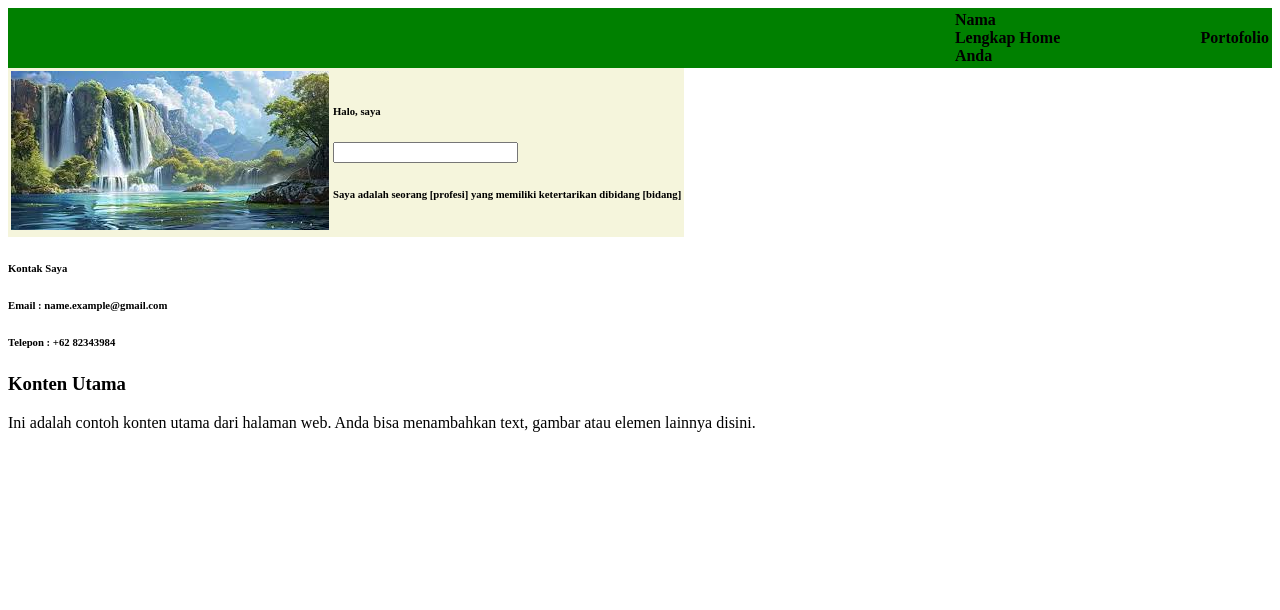
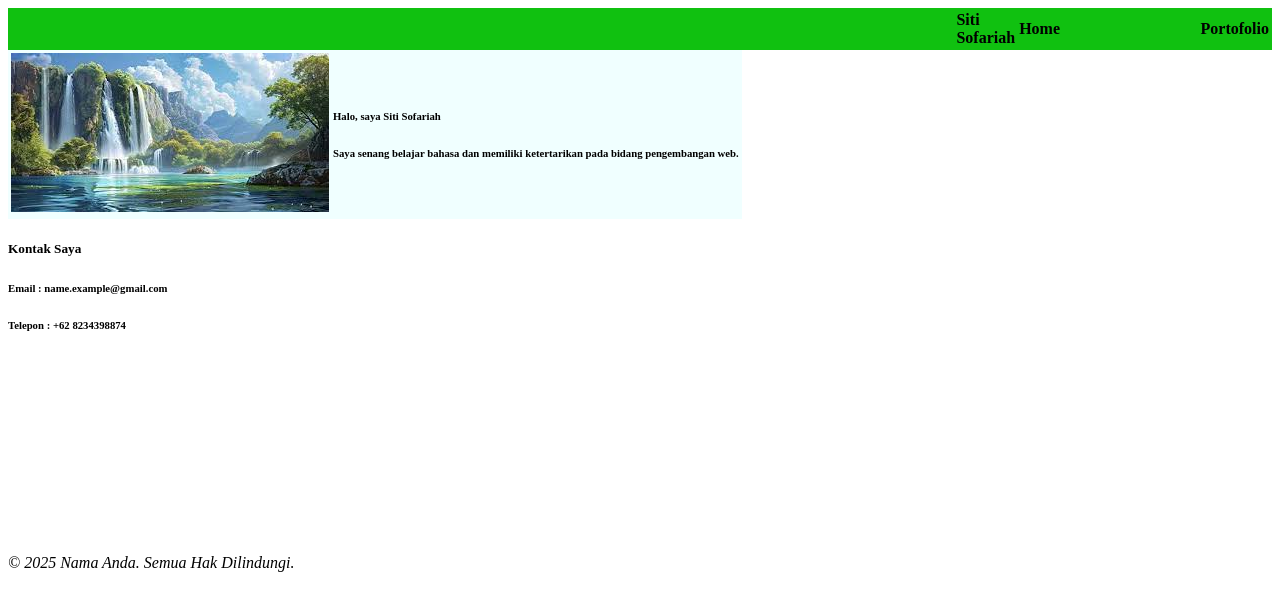
Before and after one commit to ssofariah6-bit/latihan-css-1, a plain HTML site: page profil.html in a window 1280 px wide. Drawn offline with Linux system fonts and the light colour scheme.

Commit message:
edit profil

```diff
--- a/profil.html
+++ b/profil.html
@@ -20,7 +20,7 @@
     </p><br><br><br>
     <b><a href="index.html">kembali</a></b>
     </body>
-</html> -->
+</html>-->
 
 <!DOCTYPE html>
 <html lang="en">
@@ -28,37 +28,40 @@
     <meta charset="UTF-8">
     <meta name="viewport" content="width=device-width, initial-scale=1.0">
     <title>Profil</title>
+    <link rel="stylesheet" href="style-profil.css">
 </head>
+
 <body>
-    <table style="background-color:green">
+    <table style="background-color:rgb(16, 193, 16)">
         <tr>
             <td width="80%" height="50%"></td>
-            <td width="30" align="left"><b>Nama Lengkap Anda</b></td>
+            <td width="0" align="left"><b>Siti Sofariah</b></td>
             <td width="15%"><b>Home</b></td>
             <td width="15%"><b>Portofolio</b></td>
 
         </tr>
     </table>
 
-    <table style="background-color:beige">
+    <table style="background-color:azure">
         <tr>
                 <td><img src="download.jpg" alt="foto profil" width="100%"></td>
                 <td>
-                    <h6>Halo, saya</h6>
-                    <h6><input type="text" name="Nama Anda"> <br></h6>
-                    <h6>Saya adalah seorang [profesi] yang memiliki ketertarikan dibidang [bidang]</h6>
+                    <h6>Halo, saya Siti Sofariah</h6>
+                    <h6>Saya senang belajar bahasa dan memiliki ketertarikan pada bidang pengembangan web.</h6>
 
                 </td>
     </table>
-    <body>
-        <h6>Kontak Saya</h6>
-        <h6>Email : name.example@gmail.com</h6>
-        <h6>Telepon : +62 82343984</h6>
+    <body class="body1">
+        <h5><b>Kontak Saya</b></h5>
+        <h6><b>Email</b> : name.example@gmail.com</h6>
+        <h6><b>Telepon</b> : +62 8234398874</h6>
+        <br><br><br><br><br><br><br><br><br><br><br>
+
+        <footer>
+      <i>© 2025 Nama Anda. Semua Hak Dilindungi.</i>
+        </footer>
 
     </body>
 
-    <h3>Konten Utama</h3>
-    <p>Ini adalah contoh konten utama dari halaman web. Anda bisa menambahkan text, gambar atau elemen lainnya disini.</p>
-
 </body>
 </html>
```
